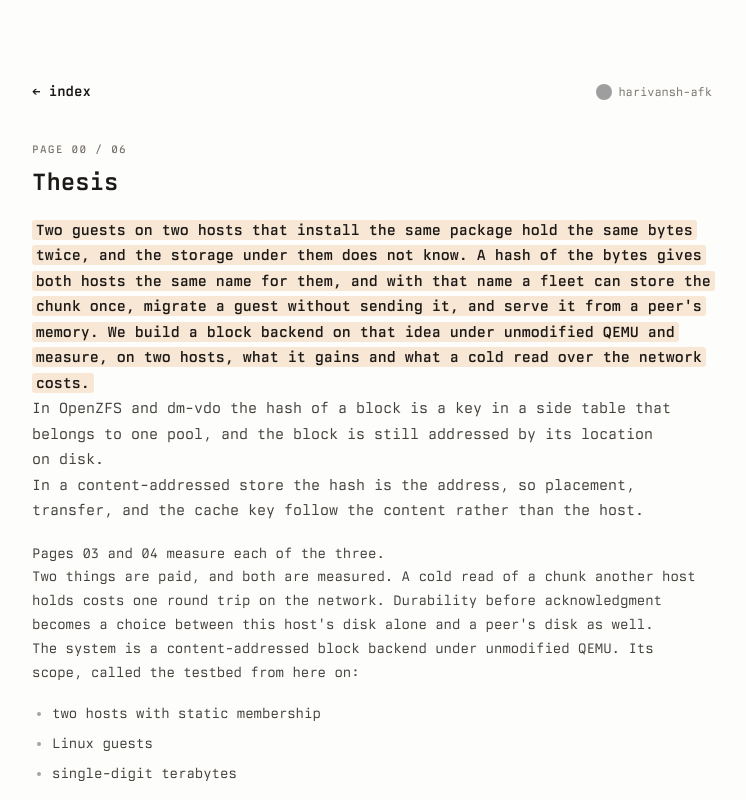
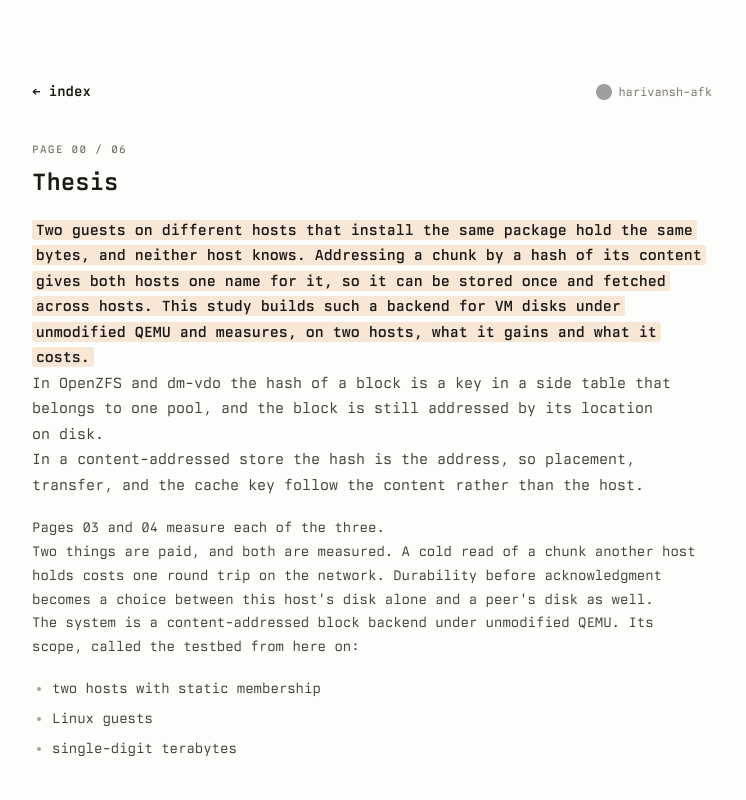
Before and after one commit to harivansh-afk/cas, a SvelteKit app in the folder playbook/: page /00 in a window 1280 px wide. Shown: the top 800 px of the page, without its empty margins (268-1014 px from the left). Built offline with nearby package versions, Linux system fonts and the light colour scheme; grey boxes are pictures that could not be loaded.

Commit message:
spec: shorter lede

```diff
--- a/playbook/src/routes/00/+page.svelte
+++ b/playbook/src/routes/00/+page.svelte
@@ -6,7 +6,7 @@
 
 <PageHead num="00" />
 <p class="lede">
-	<mark>Two guests on two hosts that install the same package hold the same bytes twice, and the storage under them does not know. A hash of the bytes gives both hosts the same name for them, and with that name a fleet can store the chunk once, migrate a guest without sending it, and serve it from a peer's memory. We build a block backend on that idea under unmodified QEMU and measure, on two hosts, what it gains and what a cold read over the network costs.</mark><br />
+	<mark>Two guests on different hosts that install the same package hold the same bytes, and neither host knows. Addressing a chunk by a hash of its content gives both hosts one name for it, so it can be stored once and fetched across hosts. This study builds such a backend for VM disks under unmodified QEMU and measures, on two hosts, what it gains and what it costs.</mark><br />
 	In OpenZFS and dm-vdo the hash of a block is a key in a side table that belongs to one pool, and the block is still addressed by its location on disk.<br />
 	In a content-addressed store the hash is the address, so placement, transfer, and the cache key follow the content rather than the host.
 </p>
```
Also changed, not shown: 1 other file (tests, documents, lock files or other folders).
